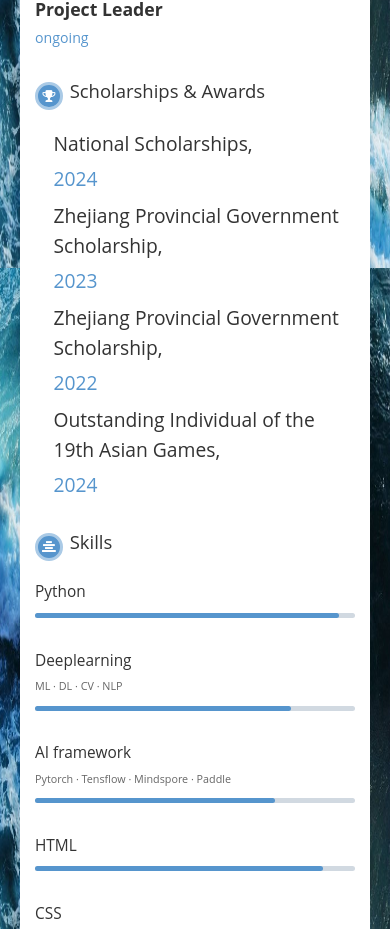
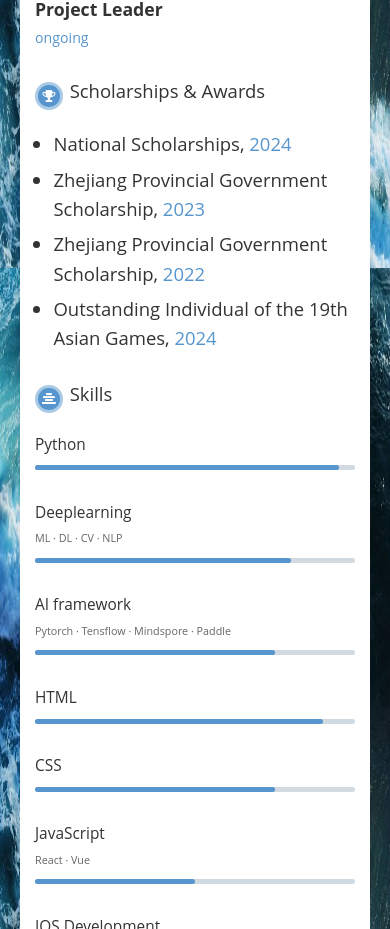
Before and after one commit to BLUE-coconut/BLUE-coconut.github.io, a Vue app: page /biography in a window 390 px wide. Shown: the part 1420-2349 px from the top of the page. Built offline with nearby package versions, Linux system fonts and the light colour scheme.

Commit message:
优化BiographyView布局

```diff
--- a/src/views/BiographyView.vue
+++ b/src/views/BiographyView.vue
@@ -225,7 +225,7 @@
   max-width: 1200px;
   margin: 80px auto;
   position: relative;
-  padding: 20px;
+  padding: 10px 20px;
   border-radius: 30px;
   background: rgba(255, 255, 255, 1);
   box-shadow: 0 4px 6px rgba(0, 0, 0, 0.1);
@@ -358,10 +358,10 @@
 }
 
 .resume .list-item {
-  font-size: 1.25em;
-  display: flex;
-  justify-content: space-between;
-  align-items: center;
+  font-size: 1.2em;
+  /* display: flex; */
+  /* justify-content: space-between; */
+  /* align-items: center; */
 }
 
 .resume .date {
@@ -437,7 +437,7 @@
 @media (max-width: 1100px) {
   .my-box .container {
     width: 80%;
-    padding: 15px;
+    padding: 10px 20px;
   }
 
   .resume .resume__header {
@@ -457,7 +457,7 @@
 @media (max-width: 768px) {
   .my-box .container {
     width: 95%;
-    padding: 10px;
+    padding: 10px 20px;
   }
 
   .resume .resume__header {
```
